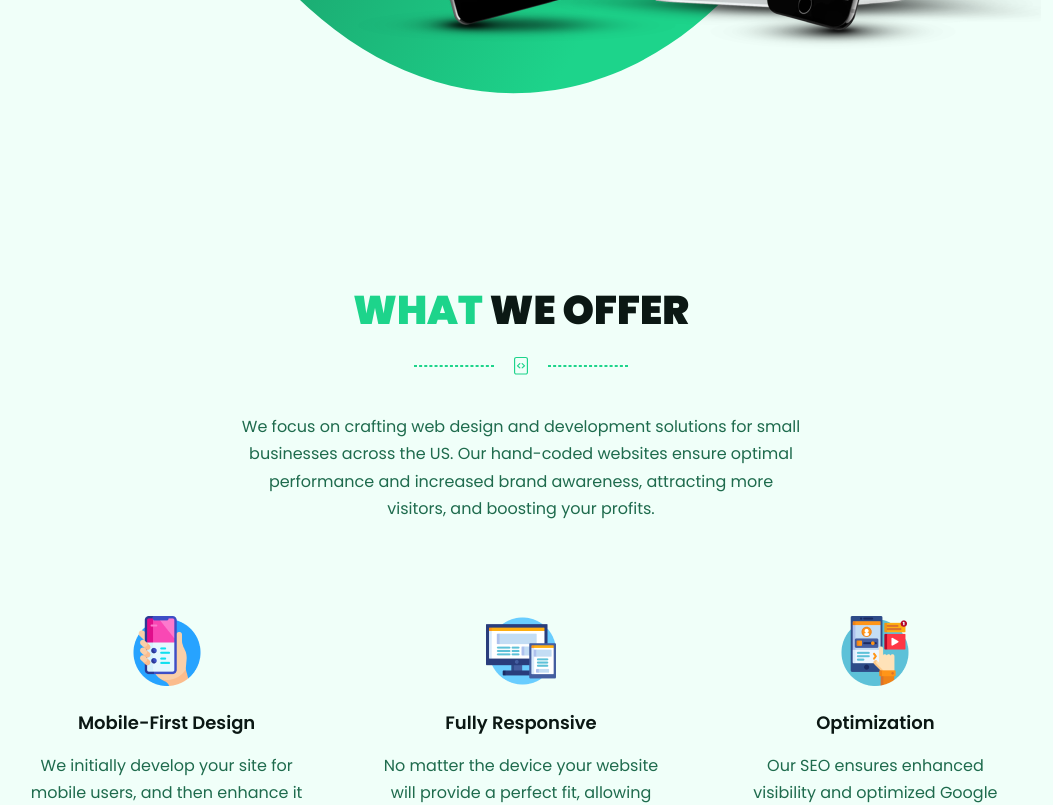
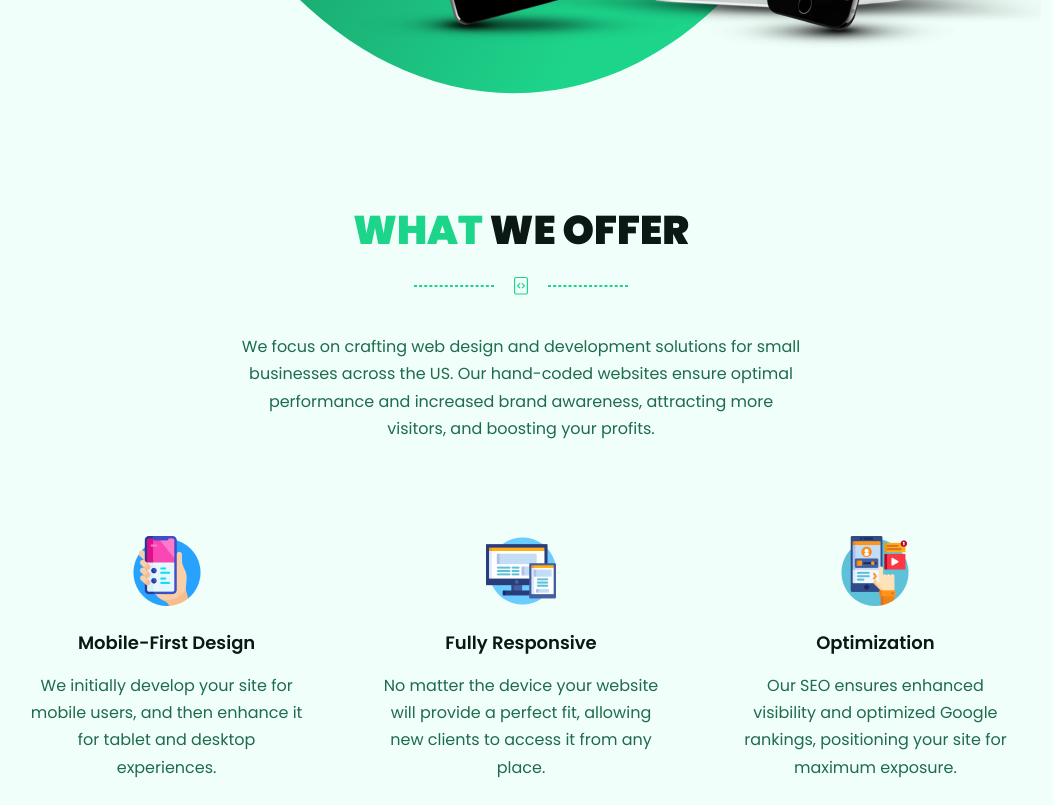
Before and after one commit to adinduokoro/Byte-Back-Digital-V2, a React (Create React App) app: page / in a window 1280 px wide. Shown: the part 780-1585 px from the top of the page, without its empty margins (119-1172 px from the left). Built offline with nearby package versions, Linux system fonts and the light colour scheme.

Commit message:
Updates.
Working on the contact form of the page.

```diff
--- a/src/components/contactForm/ContactForm.module.css
+++ b/src/components/contactForm/ContactForm.module.css
@@ -1,9 +1,9 @@
 .contact-form{
     height: 37.5rem;
-    border: 3px solid green;
 }
 
 .contact-form-content{
+    border: 3px solid green;
     display: flex;
     flex-direction: column;
     height: 100%;
--- a/src/components/pageHeader/PageHeader.module.css
+++ b/src/components/pageHeader/PageHeader.module.css
@@ -2,6 +2,7 @@
   width: 100%;
   height: 25rem;
   background: lightgray;
+  border: 3px solid green;
 
 }
 
--- a/src/components/whatWeOffer/WhatWeOffer.module.css
+++ b/src/components/whatWeOffer/WhatWeOffer.module.css
@@ -1,6 +1,6 @@
 .what-we-offer {
   min-height: 37.390625rem;
-  padding: 10rem 0;
+  padding: 5rem 0 10rem;
 
 }
 
```
